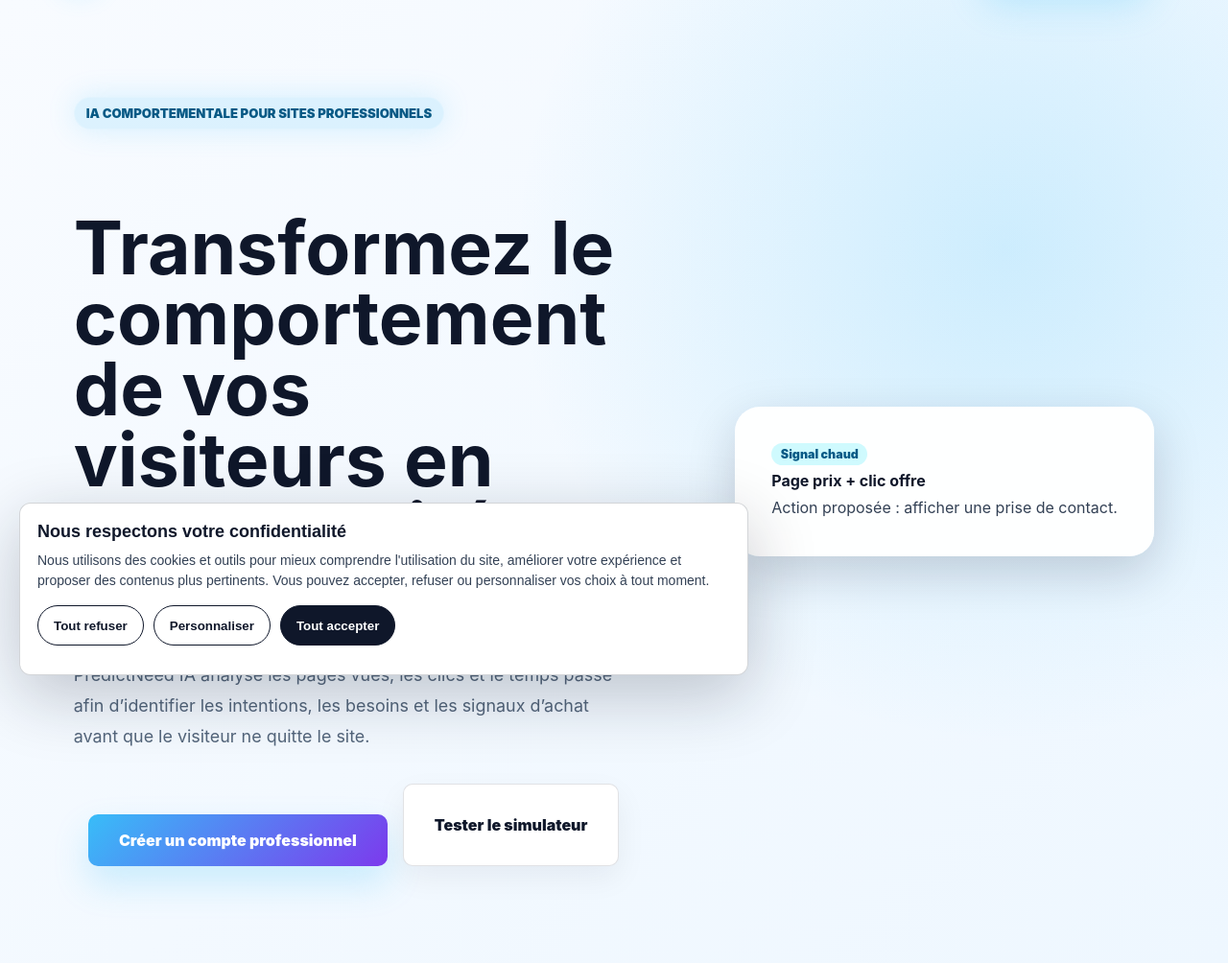
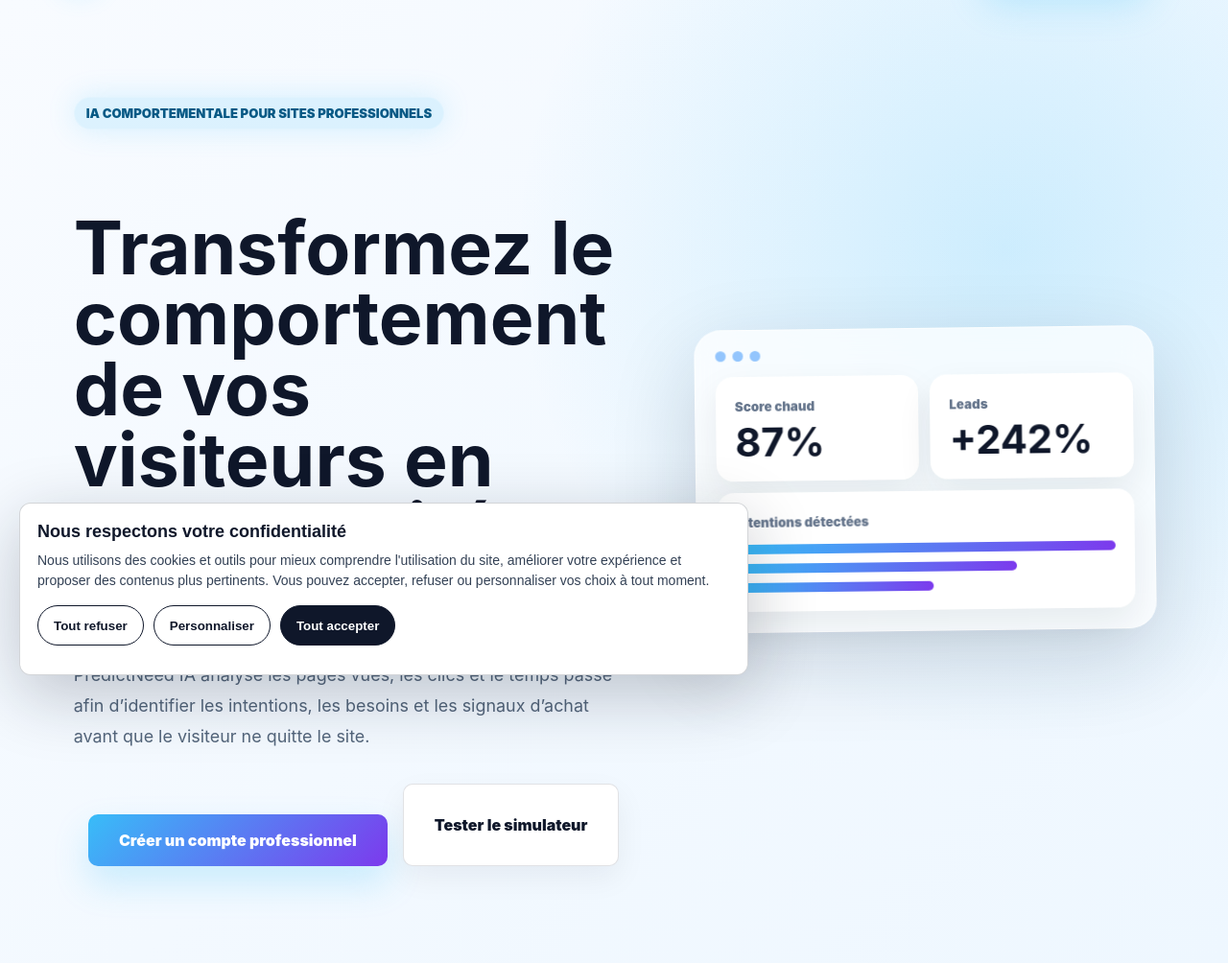
Before and after one commit to goldensandy21-gif/PredictNeed-IA, a Django app: page / in a window 1280 px wide. Shown: the part 76-1080 px from the top of the page at 96% size. Run offline with Django 5.2, Linux system fonts and the light colour scheme.

Commit message:
Afficher aperçu animé sur accueil

```diff
--- a/predictor/templates/predictor/accueil.html
+++ b/predictor/templates/predictor/accueil.html
@@ -6,7 +6,7 @@
     <meta charset="UTF-8">
     <title>PredictNeed IA - Prédiction des besoins visiteurs</title>
     {% include "predictor/includes/seo_head.html" %}
-    <link rel="stylesheet" href="{% static 'predictor/style.css' %}?v=86">
+    <link rel="stylesheet" href="{% static 'predictor/style.css' %}?v=104">
 </head>
 <body class="home-page">
 
@@ -37,11 +37,31 @@
             </div>
         </div>
 
-        <div class="hero-insight-card">
-            <span>Signal chaud</span>
-            <strong>Page prix + clic offre</strong>
-            <p>Action proposée : afficher une prise de contact.</p>
-        </div>
+        <aside class="hero-dashboard-preview" aria-label="Aperçu du dashboard PredictNeed IA">
+            <div class="hero-preview-toolbar">
+                <span></span>
+                <span></span>
+                <span></span>
+            </div>
+            <div class="hero-preview-grid">
+                <div class="hero-preview-metric">
+                    <small>Score chaud</small>
+                    <strong>87%</strong>
+                </div>
+                <div class="hero-preview-metric">
+                    <small>Leads</small>
+                    <strong>+242%</strong>
+                </div>
+                <div class="hero-preview-wide">
+                    <small>Intentions détectées</small>
+                    <div class="hero-preview-bars">
+                        <span></span>
+                        <span></span>
+                        <span></span>
+                    </div>
+                </div>
+            </div>
+        </aside>
     </section>
 
     <section class="home-proof-strip" aria-label="Points forts PredictNeed IA">
```
